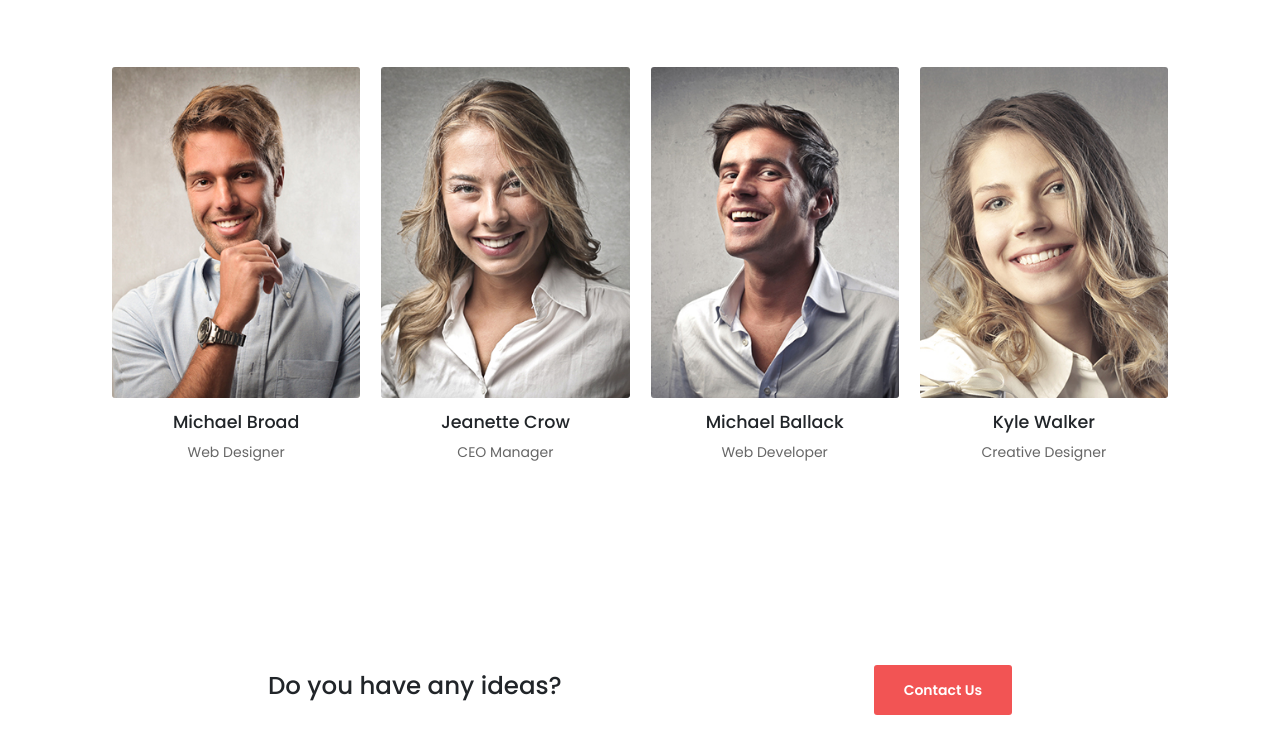
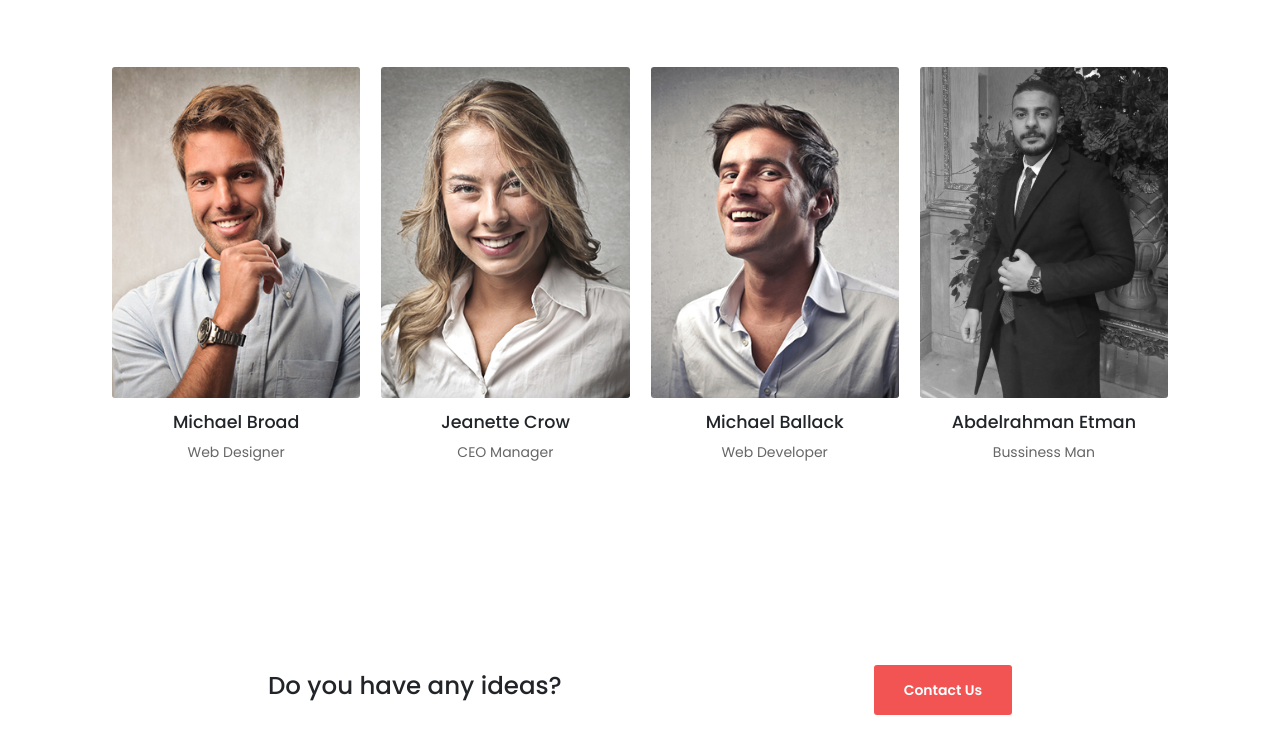
Before and after one commit to ZeyadSaber/Angora, a plain HTML site: page index.html in a window 1280 px wide. Shown: the part 1756-2509 px from the top of the page. Drawn offline with nearby package versions, Linux system fonts and the light colour scheme.

Commit message:
changing photo

```diff
--- a/index.html
+++ b/index.html
@@ -202,7 +202,7 @@
               </div>
               <div class="team-member col-lg-3 col-md-6 col-sm-12">
                 <div class="overlay mb-3">
-                  <img src="./images/member-4.jpg" class="w-100">
+                  <img src="./images/WhatsApp Image 2023-02-04 at 7.15.21 PM.jpeg" class="w-100">
                   <div class="social">
                     <i class="fa fa-twitter"></i>
                     <i class="fa fa-facebook"></i>
@@ -211,8 +211,8 @@
                   </div>
                 </div>
                 <div class="team-info text-center">
-                  <h5>Kyle Walker</h5>
-                  <span>Creative Designer</span>
+                  <h5>Abdelrahman Etman</h5>
+                  <span>Bussiness Man</span>
                 </div>
               </div>
             </div>
```
Also changed, not shown: images/WhatsApp Image 2023-02-04 at 7.15.21 PM.jpeg (added).
